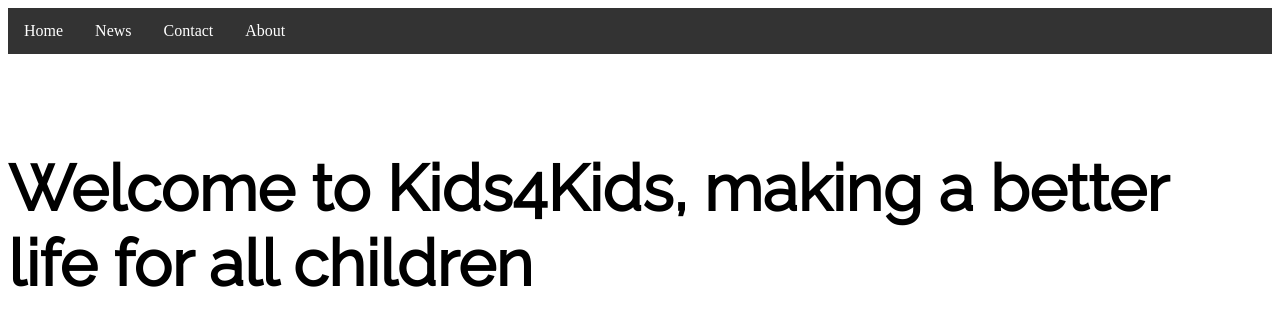
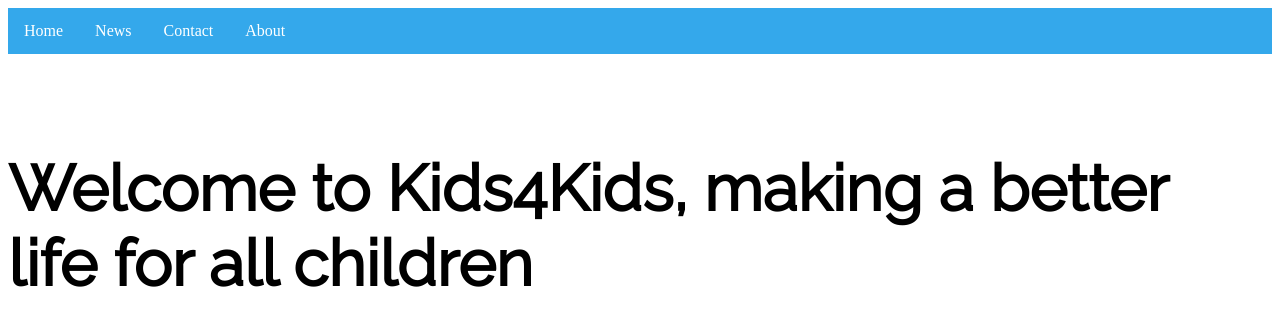
Before and after one commit to kids-4-kids/main, a plain HTML site: page index.html in a window 1280 px wide. Shown: the top 322 px of the page. Drawn offline with Linux system fonts and the light colour scheme.

Commit message:
Update styles.css

```diff
--- a/styles.css
+++ b/styles.css
@@ -14,7 +14,7 @@
   margin: 0;
   padding: 0;
   overflow: hidden;
-  background-color: #333;
+  background-color: #34a8eb;
   position: -webkit-sticky;
   position: sticky;
   top:0;
```
